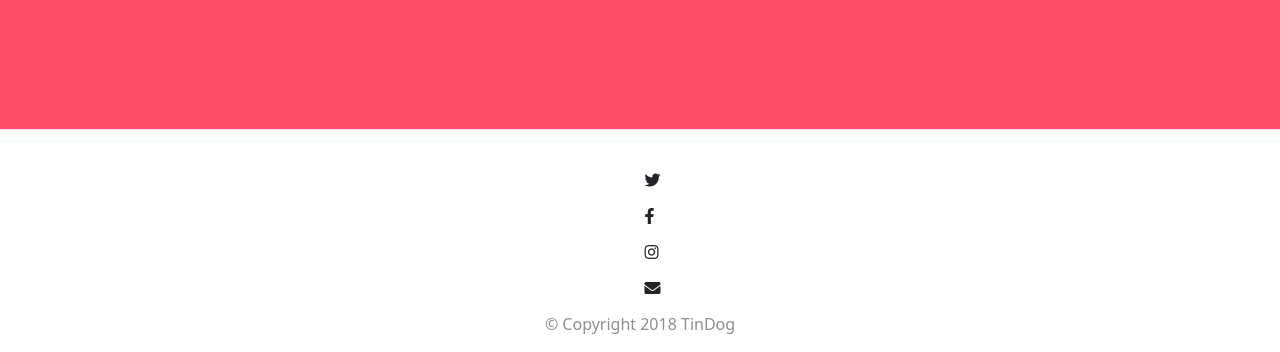
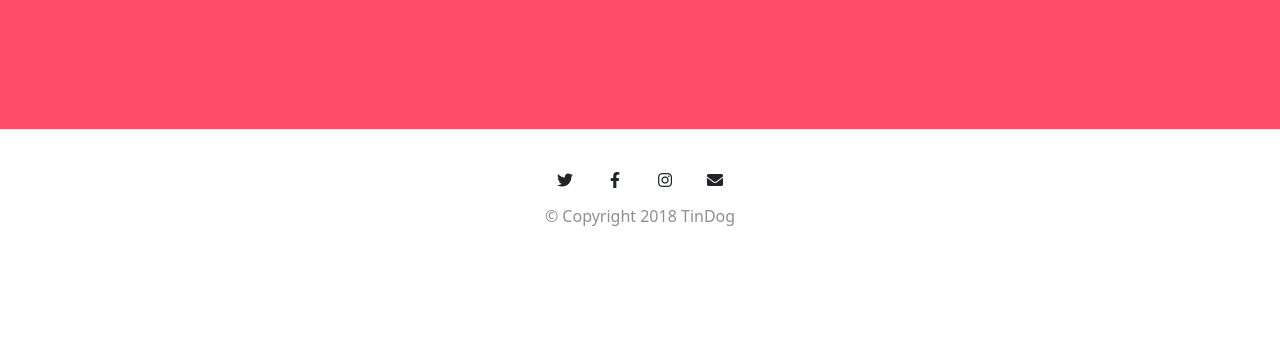
Before and after one commit to raaidh/tindog, a plain HTML site: page index.html in a window 1280 px wide. Shown: the part 2855-3207 px from the top of the page. After the commit the page ends 3099 px from the top, so only its background shows below. Drawn offline with nearby package versions, Linux system fonts and the light colour scheme.

Commit message:
Update styles.css

```diff
--- a/css/styles.css
+++ b/css/styles.css
@@ -184,7 +184,7 @@ h2{
 }
 
 .footer-icons{
-    width: 15px;
+    width: 200px;
     margin-left: auto;
     margin-right: auto;
 }
```
